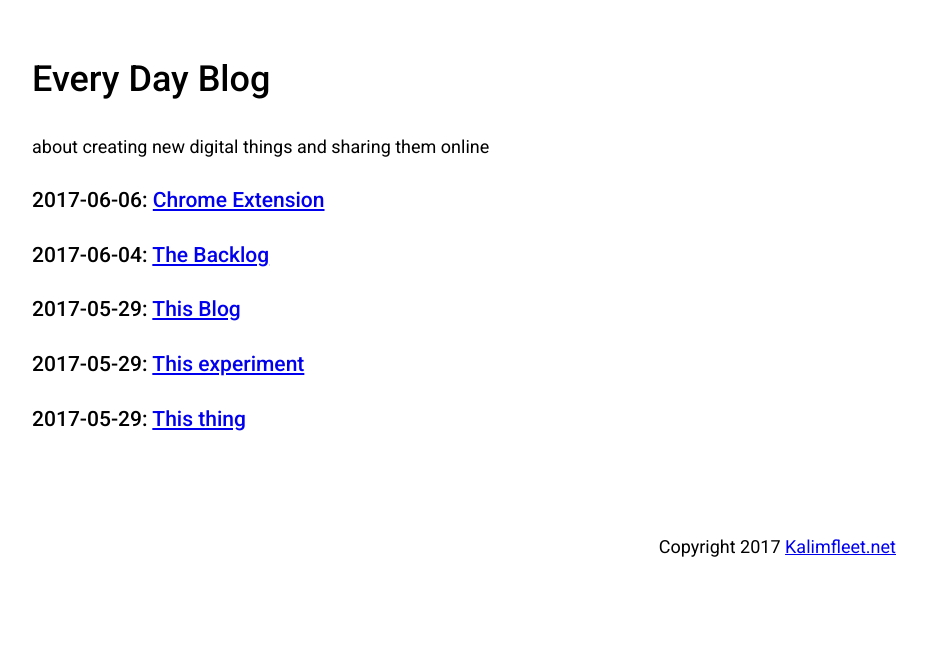
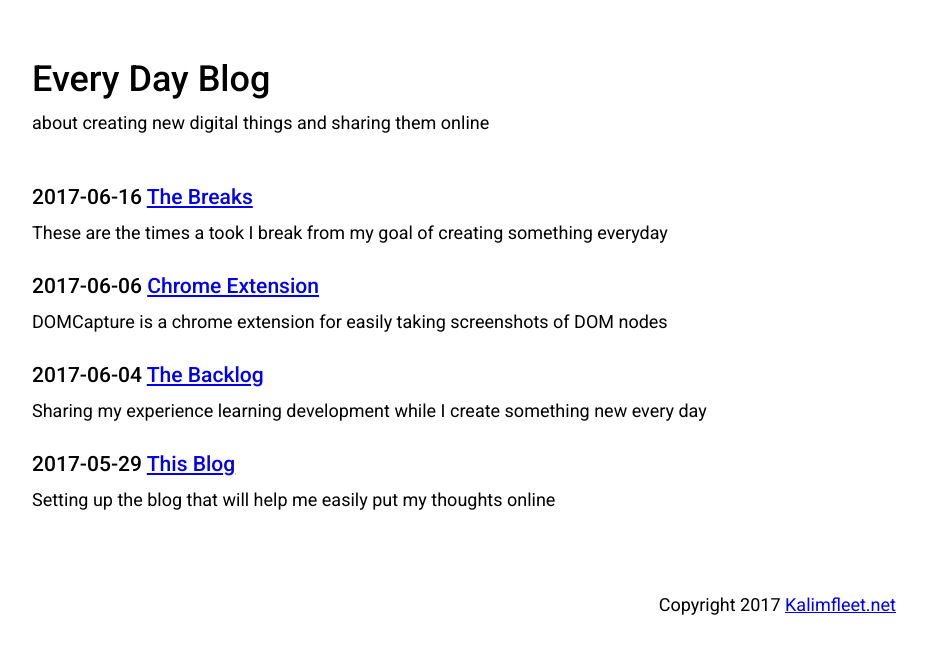
Before and after one commit to designandcode/designandcode.github.io, a Jekyll site: the page built from index.md, in a window 1280 px wide. Shown: the top 654 px of the page, without its empty margins (176-1103 px from the left). Built offline with Jekyll 4.4.1, drawn with Linux system fonts in a browser that asks for light colours.

Commit message:
blog updates and a new post

```diff
--- a/_layouts/home.html
+++ b/_layouts/home.html
@@ -13,21 +13,15 @@
 	<div class="wrapper">
 		<header class="page-title"><h1>Every Day Blog</h1></header>
 		<section class="content">
-			<div>about creating new digital
-				things and sharing them online</div>
+			<p>about creating new digital
+				things and sharing them online</p>
 			<!-- <div class="image"><img src="img/octojekyll.png" /></div> -->
 			{% for post in site.posts %}
 				<h3>
-					{{ post.date | date: "%Y-%m-%d" }}: <a href="{{ post.url }}">{{ post.title }}</a>
+					{{ post.date | date: "%Y-%m-%d" }} <a href="{{ post.url }}">{{ post.title }}</a>
 				</h3>
+				<div>{{ post.description }}</div>
 			{% endfor %}
-			<!-- Future posts placeholder -->
-			<h3>
-				2017-05-29: <a href="#">This experiment</a>
-			</h3>
-			<h3>
-				2017-05-29: <a href="#">This thing</a>
-			</h3>
 		</section>
 		{% include footer.html %}
 	</div>
--- a/_posts/2017-05-29-this-blog.markdown
+++ b/_posts/2017-05-29-this-blog.markdown
@@ -4,6 +4,7 @@ title:  "This Blog"
 date:   2017-05-29 14:04:51 -0400
 categories: jekyll update
 permalink: /this-blog/
+description: Setting up the blog that will help me easily put my thoughts online
 ---
 Where I set up this blog using Jekyll
 
--- a/_posts/2017-06-04-the-backlog.markdown
+++ b/_posts/2017-06-04-the-backlog.markdown
@@ -4,6 +4,7 @@ title:  "The Backlog"
 date:   2017-06-04 18:29:51 -0400
 categories: jekyll update
 permalink: /the-backlog/
+description: Sharing my experience learning development while I create something new every day
 ---
 As part of my personal commitment to create digital things online every day I will continuously update this page
 to reflect the things I am working on. In addition to creating things, I want to get better at
--- a/_posts/2017-06-06-chrome-extension.markdown
+++ b/_posts/2017-06-06-chrome-extension.markdown
@@ -5,6 +5,7 @@ date:   2017-06-06 18:29:51 -0400
 categories: jekyll update
 permalink: /chrome-extension/
 type: experiment
+description: DOMCapture is a chrome extension for easily taking screenshots of DOM nodes
 ---
 ## DOMCapture - Chrome Extension
 
--- /dev/null
+++ b/_posts/2017-06-16-the-breaks.markdown
@@ -0,0 +1,21 @@
+---
+layout: post
+title:  "The Breaks"
+date:   2017-06-16 18:29:51 -0400
+categories: jekyll update
+permalink: /the-breaks/
+type: experiment
+description: These are the times a took I break from my goal of creating something everyday
+---
+These are the times I took a break from my goal of creating something every day.
+These breaks are not a failure but rather a good opportunity for me to stop and analyze
+what I learned, where I struggled, how I overcame those struggles, and what i will
+work on next.
+
+### Streaks of Creating Daily
+
+<pre>
+  6/16/17  -
+  5/29/17  -  6/15/17   18 days
+   * DOMCapture
+</pre>
--- a/css/home.css
+++ b/css/home.css
@@ -9,3 +9,17 @@ img {
 .image {
 	max-width: 400px;
 }
+
+h1 {
+	margin-bottom: 0;
+}
+
+h3 {
+	margin-bottom: 0.25em;
+}
+
+p {
+	margin-bottom: 0;
+	margin-top: 0;
+	padding-bottom: 1.2em;
+}
```
